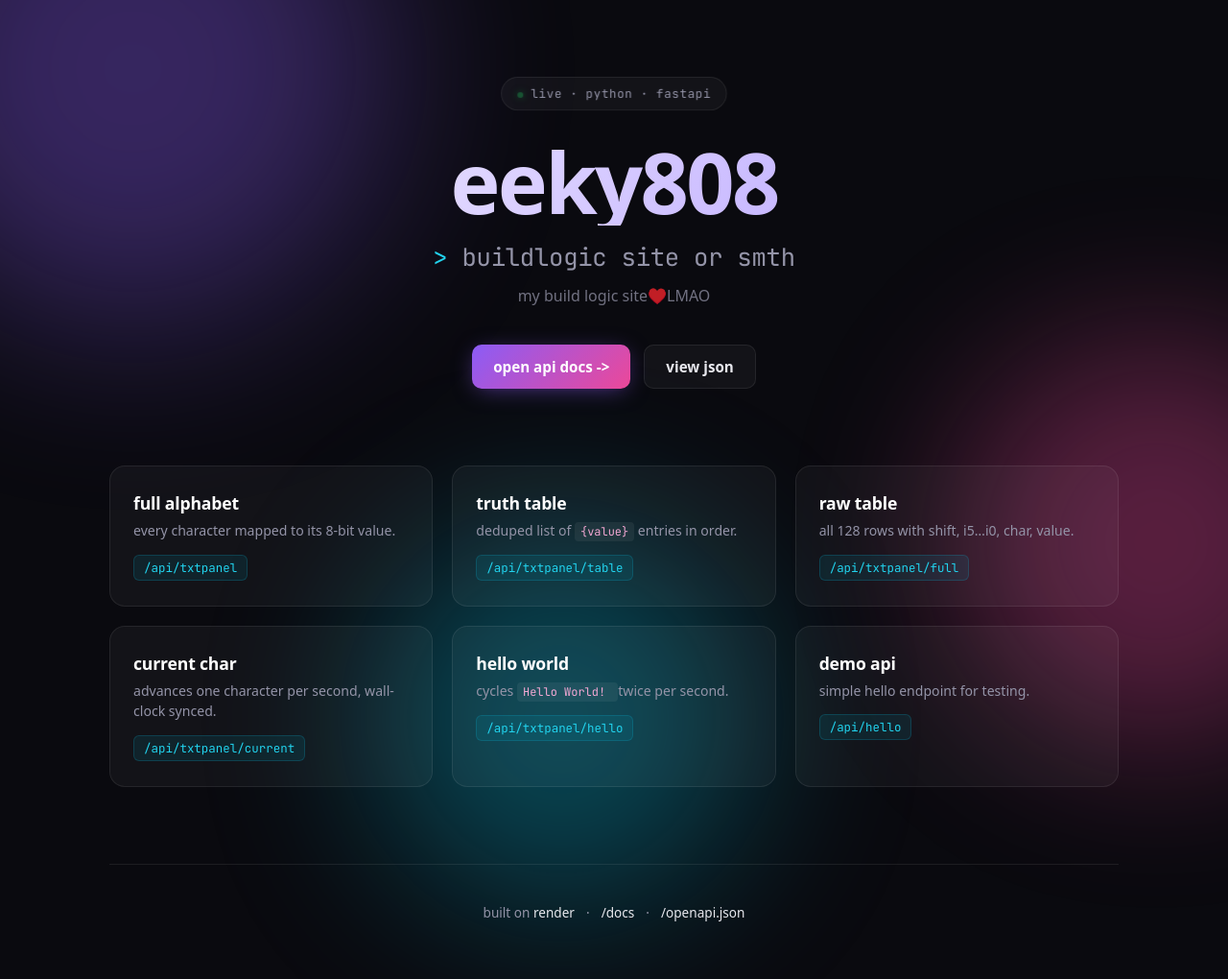
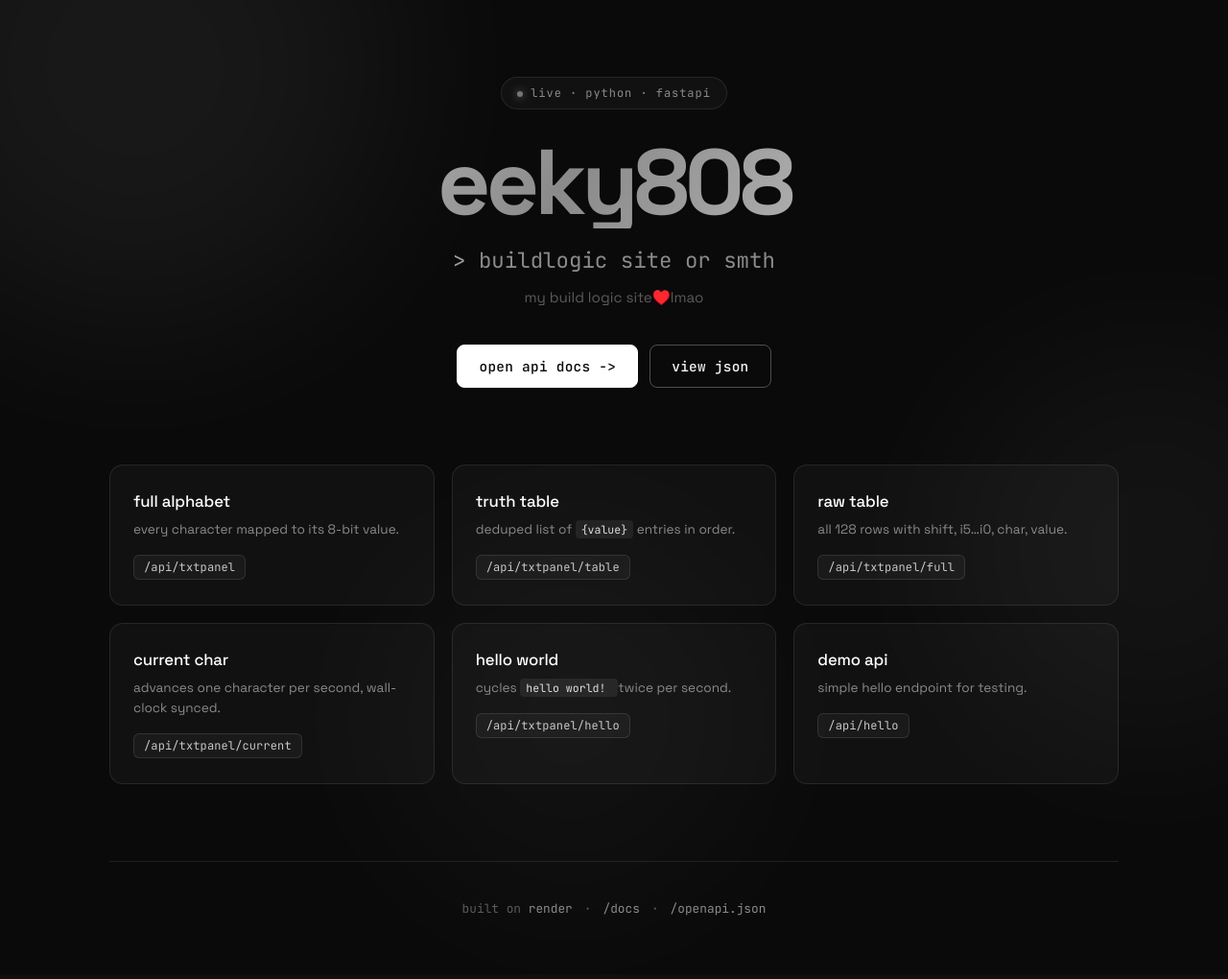
Before and after one commit to geometryRunC/eeky808, a FastAPI app: page / in a window 1280 px wide. Shown: the whole page at 96% size. After the commit the page ends 954 px from the top, so only its background shows below. Run offline with FastAPI, Linux system fonts and the light colour scheme.

Commit message:
Refactor CSS variables and styles for consistency

```diff
--- a/static/style.css
+++ b/static/style.css
@@ -1,16 +1,15 @@
 :root {
-    --bg: #0a0a0f;
-    --surface: rgba(255, 255, 255, 0.04);
-    --surface-hover: rgba(255, 255, 255, 0.08);
-    --border: rgba(255, 255, 255, 0.08);
-    --border-hover: rgba(255, 255, 255, 0.2);
-    --text: #e8e8ee;
-    --text-dim: #9494a8;
-    --accent-1: #8b5cf6;
-    --accent-2: #ec4899;
-    --accent-3: #06b6d4;
-    --accent-4: #22d3ee;
-    --font-mono: 'JetBrains Mono', 'Fira Code', ui-monospace, monospace;
+    --bg: #0a0a0a;
+    --surface: rgba(255, 255, 255, 0.03);
+    --surface-hover: rgba(255, 255, 255, 0.06);
+    --border: rgba(255, 255, 255, 0.09);
+    --border-hover: rgba(255, 255, 255, 0.28);
+    --text: #f5f5f5;
+    --text-dim: #8a8a8a;
+    --text-faint: #5a5a5a;
+    --accent: #ffffff;
+    --font-display: 'Space Grotesk', system-ui, sans-serif;
+    --font-mono: 'JetBrains Mono', ui-monospace, monospace;
 }
 
 * { box-sizing: border-box; }
@@ -21,45 +20,49 @@ html, body {
     min-height: 100%;
     background: var(--bg);
     color: var(--text);
-    font-family: system-ui, -apple-system, 'Segoe UI', sans-serif;
+    font-family: var(--font-display);
+    font-weight: 400;
+    text-transform: lowercase;
     -webkit-font-smoothing: antialiased;
     overflow-x: hidden;
 }
 
 body { position: relative; }
 
-/* Floating gradient orbs behind everything */
+/* Floating monochrome orbs */
 .bg-orb {
     position: fixed;
     border-radius: 50%;
-    filter: blur(90px);
-    opacity: 0.35;
+    filter: blur(100px);
     z-index: 0;
     pointer-events: none;
-    animation: float 18s ease-in-out infinite;
+    animation: float 20s ease-in-out infinite;
 }
 .bg-orb-1 {
-    width: 500px; height: 500px;
-    background: var(--accent-1);
-    top: -150px; left: -150px;
+    width: 520px; height: 520px;
+    background: #ffffff;
+    opacity: 0.06;
+    top: -160px; left: -160px;
 }
 .bg-orb-2 {
-    width: 450px; height: 450px;
-    background: var(--accent-2);
+    width: 460px; height: 460px;
+    background: #ffffff;
+    opacity: 0.04;
     top: 40%; right: -180px;
-    animation-delay: -6s;
+    animation-delay: -7s;
 }
 .bg-orb-3 {
-    width: 400px; height: 400px;
-    background: var(--accent-3);
-    bottom: -150px; left: 30%;
-    animation-delay: -12s;
+    width: 420px; height: 420px;
+    background: #ffffff;
+    opacity: 0.03;
+    bottom: -160px; left: 30%;
+    animation-delay: -14s;
 }
 
 @keyframes float {
     0%, 100% { transform: translate(0, 0) scale(1); }
-    33%      { transform: translate(40px, -30px) scale(1.08); }
-    66%      { transform: translate(-30px, 20px) scale(0.95); }
+    33%      { transform: translate(40px, -30px) scale(1.06); }
+    66%      { transform: translate(-30px, 20px) scale(0.96); }
 }
 
 /* Layout */
@@ -81,48 +84,43 @@ body { position: relative; }
 .badge {
     display: inline-block;
     padding: 8px 16px;
-    font-size: 0.78rem;
+    font-size: 0.75rem;
     font-family: var(--font-mono);
-    letter-spacing: 0.05em;
+    letter-spacing: 0.08em;
     color: var(--text-dim);
     background: var(--surface);
     border: 1px solid var(--border);
     border-radius: 999px;
     backdrop-filter: blur(10px);
     margin-bottom: 28px;
-    animation: pulse 3s ease-in-out infinite;
 }
 .badge::before {
     content: '';
     display: inline-block;
     width: 6px; height: 6px;
-    background: #22c55e;
+    background: #ffffff;
     border-radius: 50%;
     margin-right: 8px;
-    box-shadow: 0 0 8px #22c55e;
-    animation: blink 1.5s ease-in-out infinite;
+    box-shadow: 0 0 10px #ffffff;
+    animation: blink 1.8s ease-in-out infinite;
 }
 @keyframes blink {
     0%, 100% { opacity: 1; }
-    50%      { opacity: 0.3; }
-}
-@keyframes pulse {
-    0%, 100% { transform: scale(1); }
-    50%      { transform: scale(1.02); }
+    50%      { opacity: 0.25; }
 }
 
 .hero-title {
-    font-size: clamp(2.8rem, 7vw, 5.5rem);
-    font-weight: 800;
-    letter-spacing: -0.03em;
-    line-height: 1.05;
-    margin: 0 0 16px;
-    background: linear-gradient(120deg, #fff 0%, #c7b7ff 40%, #f4a8d4 70%, #8de6f4 100%);
+    font-size: clamp(3rem, 8vw, 6rem);
+    font-weight: 700;
+    letter-spacing: -0.05em;
+    line-height: 1;
+    margin: 0 0 18px;
+    background: linear-gradient(120deg, #ffffff 0%, #8a8a8a 35%, #e0e0e0 65%, #ffffff 100%);
     background-size: 200% 200%;
     -webkit-background-clip: text;
     background-clip: text;
     -webkit-text-fill-color: transparent;
-    animation: gradientShift 8s ease infinite;
+    animation: gradientShift 9s ease infinite;
 }
 
 @keyframes gradientShift {
@@ -131,25 +129,29 @@ body { position: relative; }
 }
 
 .hero-tagline {
-    font-size: clamp(1.1rem, 2.5vw, 1.6rem);
+    font-size: clamp(1rem, 2.2vw, 1.4rem);
     font-family: var(--font-mono);
+    font-weight: 400;
     color: var(--text-dim);
-    margin: 0 0 12px;
-    letter-spacing: -0.01em;
+    margin: 0 0 14px;
+    letter-spacing: 0;
 }
-.hero-tagline::before { content: '> '; color: var(--accent-4); }
+.hero-tagline::before {
+    content: '> ';
+    color: var(--accent);
+    opacity: 0.6;
+}
 
 .hero-intro {
-    font-size: 1rem;
-    color: var(--text-dim);
+    font-size: 0.95rem;
+    color: var(--text-faint);
     margin: 0 0 40px;
-    opacity: 0.75;
 }
 
 /* Buttons */
 .hero-actions {
     display: flex;
-    gap: 14px;
+    gap: 12px;
     justify-content: center;
     flex-wrap: wrap;
 }
@@ -157,31 +159,34 @@ body { position: relative; }
     display: inline-flex;
     align-items: center;
     padding: 12px 22px;
-    font-size: 0.95rem;
-    font-weight: 600;
+    font-size: 0.9rem;
+    font-weight: 500;
+    font-family: var(--font-mono);
     text-decoration: none;
-    border-radius: 10px;
+    border-radius: 8px;
     transition: all 0.2s ease;
-    font-family: inherit;
+    text-transform: lowercase;
+    letter-spacing: 0.02em;
 }
 .btn-primary {
-    color: #fff;
-    background: linear-gradient(135deg, var(--accent-1), var(--accent-2));
-    box-shadow: 0 4px 24px -6px rgba(139, 92, 246, 0.6);
+    color: #0a0a0a;
+    background: #ffffff;
+    border: 1px solid #ffffff;
 }
 .btn-primary:hover {
     transform: translateY(-2px);
-    box-shadow: 0 8px 32px -6px rgba(139, 92, 246, 0.8);
+    background: #e6e6e6;
+    border-color: #e6e6e6;
+    box-shadow: 0 8px 28px -10px rgba(255, 255, 255, 0.5);
 }
 .btn-ghost {
     color: var(--text);
-    background: var(--surface);
-    border: 1px solid var(--border);
-    backdrop-filter: blur(10px);
+    background: transparent;
+    border: 1px solid var(--border-hover);
 }
 .btn-ghost:hover {
     background: var(--surface-hover);
-    border-color: var(--border-hover);
+    border-color: #ffffff;
     transform: translateY(-2px);
 }
 
@@ -189,7 +194,7 @@ body { position: relative; }
 .grid {
     display: grid;
     grid-template-columns: repeat(auto-fill, minmax(280px, 1fr));
-    gap: 20px;
+    gap: 18px;
     margin-bottom: 80px;
     animation: fadeUp 0.8s 0.2s ease both;
 }
@@ -199,7 +204,7 @@ body { position: relative; }
     padding: 26px 24px;
     background: var(--surface);
     border: 1px solid var(--border);
-    border-radius: 16px;
+    border-radius: 14px;
     text-decoration: none;
     color: var(--text);
     transition: all 0.25s ease;
@@ -211,58 +216,60 @@ body { position: relative; }
     content: '';
     position: absolute;
     inset: 0;
-    background: linear-gradient(135deg, rgba(139, 92, 246, 0.1), rgba(236, 72, 153, 0.1));
+    background: linear-gradient(135deg, rgba(255, 255, 255, 0.06), rgba(255, 255, 255, 0));
     opacity: 0;
     transition: opacity 0.25s ease;
     pointer-events: none;
 }
 .card:hover {
-    transform: translateY(-4px);
+    transform: translateY(-3px);
     border-color: var(--border-hover);
     background: var(--surface-hover);
-    box-shadow: 0 20px 40px -20px rgba(139, 92, 246, 0.4);
+    box-shadow: 0 20px 40px -24px rgba(255, 255, 255, 0.25);
 }
 .card:hover::before { opacity: 1; }
 
 .card > * { position: relative; z-index: 1; }
 
 .card-title {
-    font-size: 1.1rem;
-    font-weight: 700;
-    margin: 0 0 6px;
-    color: #fff;
+    font-size: 1.05rem;
+    font-weight: 500;
+    margin: 0 0 8px;
+    color: #ffffff;
     letter-spacing: -0.01em;
 }
 
 .card-desc {
-    font-size: 0.88rem;
+    font-size: 0.85rem;
     color: var(--text-dim);
-    margin: 0 0 14px;
-    line-height: 1.5;
+    margin: 0 0 16px;
+    line-height: 1.55;
 }
 
 .card-path {
     display: inline-block;
     font-family: var(--font-mono);
-    font-size: 0.78rem;
-    color: var(--accent-4);
+    font-size: 0.75rem;
+    color: #c8c8c8;
     padding: 4px 10px;
-    background: rgba(6, 182, 212, 0.1);
+    background: rgba(255, 255, 255, 0.04);
     border-radius: 6px;
-    border: 1px solid rgba(6, 182, 212, 0.2);
+    border: 1px solid rgba(255, 255, 255, 0.1);
+    letter-spacing: 0.01em;
 }
 .card:hover .card-path {
-    background: rgba(6, 182, 212, 0.2);
-    border-color: rgba(6, 182, 212, 0.4);
+    color: #ffffff;
+    background: rgba(255, 255, 255, 0.09);
+    border-color: rgba(255, 255, 255, 0.25);
 }
 
 code {
     font-family: var(--font-mono);
     font-size: 0.85em;
-    background: rgba(255, 255, 255, 0.06);
+    background: rgba(255, 255, 255, 0.07);
     padding: 2px 6px;
     border-radius: 4px;
-    color: #f4a8d4;
+    color: #e0e0e0;
 }
 
 /* Footer */
@@ -273,16 +280,17 @@ code {
     flex-wrap: wrap;
     padding-top: 40px;
     border-top: 1px solid var(--border);
-    font-size: 0.85rem;
-    color: var(--text-dim);
+    font-size: 0.8rem;
+    font-family: var(--font-mono);
+    color: var(--text-faint);
     animation: fadeUp 0.8s 0.4s ease both;
 }
 .footer a {
-    color: var(--text);
+    color: var(--text-dim);
     text-decoration: none;
     transition: color 0.2s;
 }
-.footer a:hover { color: var(--accent-4); }
+.footer a:hover { color: #ffffff; }
 
 /* Animations */
 @keyframes fadeUp {
@@ -296,4 +304,4 @@ code {
     .hero { margin-bottom: 50px; }
     .grid { gap: 14px; margin-bottom: 50px; }
     .card { padding: 22px 20px; }
-    }
+}
```
